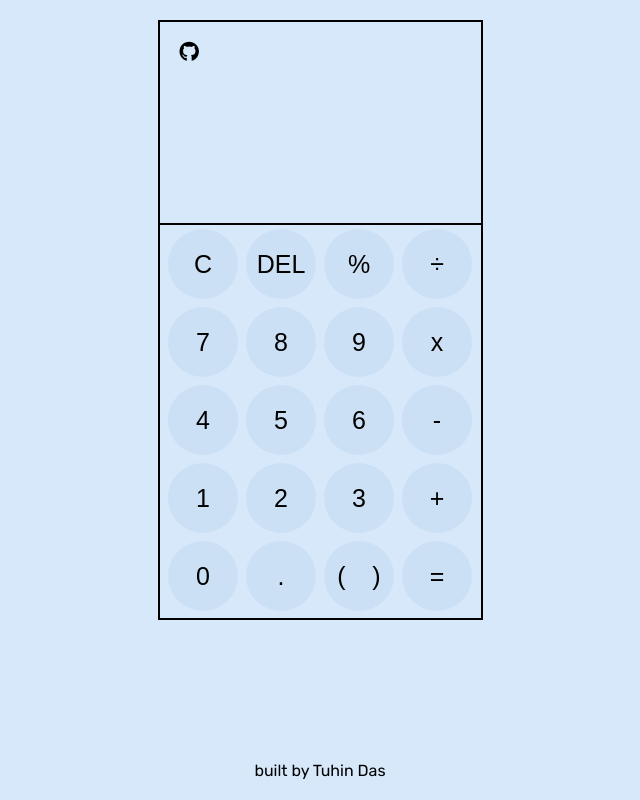
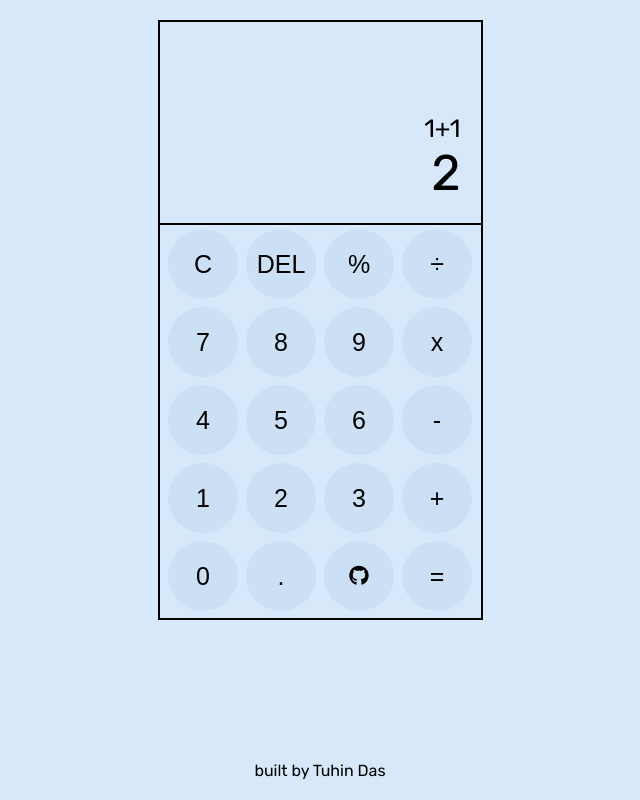
Before and after one commit to tuhindas56/top-calculator, a website: page index.html in a window 1280 px wide. Shown: the whole page, without its empty margins (320-960 px from the left). Drawn offline with Linux system fonts and the light colour scheme.

Commit message:
Remove parentheses buttons

```diff
--- a/index.html
+++ b/index.html
@@ -22,13 +22,8 @@
   <body class="flex flex-col rubik-regular">
     <main class="flex flex-col border">
       <div id="display" class="flex flex-col border">
-        <a href="https://github.com/tuhindas56/top-calculator" target="_blank" rel="noopener noreferrer">
-          <i class="fa-brands fa-github"></i>
-        </a>
-        <div>
-          <p id="expression"></p>
-          <p id="total"></p>
-        </div>
+        <p id="expression">1+1</p>
+        <p id="result">2</p>
       </div>
       <div id="button-container" class="flex flex-col border font-size-regular">
         <div class="flex button-row">
@@ -58,15 +53,18 @@
         <div class="flex">
           <button id="btn-zero">0</button>
           <button id="btn-dot">.</button>
-          <div id="btn-parentheses" class="flex">
-            <button id="btn-left-parenthesis">(</button>
-            <button id="btn-right-parenthesis">)</button>
-          </div>
+          <a
+            id="btn-github"
+            href="https://github.com/tuhindas56/top-calculator"
+            target="_blank"
+            rel="noopener noreferrer"
+          >
+            <i class="fa-brands fa-github"></i>
+          </a>
           <button id="btn-equals">=</button>
         </div>
       </div>
     </main>
-
     <footer>
       <p>built by <a href="https://github.com/tuhindas56" target="_blank" rel="noopener noreferrer">Tuhin Das</a></p>
     </footer>
--- a/styles.css
+++ b/styles.css
@@ -1,6 +1,5 @@
 :root {
   --button-size: 70px;
-  --button-margin: 4px;
   --font-small: 20px;
   --font-regular: 25px;
   --font-large: 50px;
@@ -49,27 +48,27 @@ main {
 #display {
   height: 34%;
   padding: 20px;
-  justify-content: space-between;
+  justify-content: flex-end;
   text-align: right;
   transition-duration: var(--transition-duration);
-}
-
-#display > a {
-  text-align: left;
 }
 
 #display #expression {
   font-size: var(--font-regular);
   word-wrap: break-word;
+  transition-duration: var(--transition-duration);
 }
 
-#display #total {
+#display #result {
   font-size: var(--font-large);
+  min-height: 60px;
+  word-wrap: break-word;
+
+  transition-duration: var(--transition-duration);
 }
 
 .fa-github {
   font-size: var(--font-small);
-  margin-right: auto;
 }
 
 #button-container {
@@ -78,10 +77,11 @@ main {
   align-items: center;
 }
 
-button {
+button,
+#btn-github {
   height: var(--button-size);
   width: var(--button-size);
-  margin: var(--button-margin);
+  margin: 4px;
   border: none;
   border-radius: 50%;
   font-size: var(--font-regular);
@@ -89,36 +89,32 @@ button {
   transition-duration: var(--transition-duration);
 }
 
-button:hover {
+button:hover,
+#btn-github:hover {
   background-color: #c1d7f0;
+  cursor: default;
 }
 
-button:active {
+button:active,
+#btn-github:active {
   background-color: #b8d1ee;
 }
 
-#btn-parentheses {
-  margin: var(--button-margin);
+#btn-github {
+  display: flex;
+  align-items: center;
+  justify-content: center;
 }
 
-#btn-parentheses > button {
-  height: var(--button-size);
-  width: calc(var(--button-size) / 2);
-  margin: 0;
-}
-
-#btn-parentheses > button:nth-child(1) {
-  border-radius: 35px 0 0 35px;
-}
-#btn-parentheses > button:nth-child(2) {
-  border-radius: 0 35px 35px 0;
-}
-
-footer {
-  margin-bottom: 20px;
+#btn-github > a {
+  cursor: default;
 }
 
 a {
   text-decoration: none;
   color: #000;
 }
+
+footer {
+  margin-bottom: 20px;
+}
```
